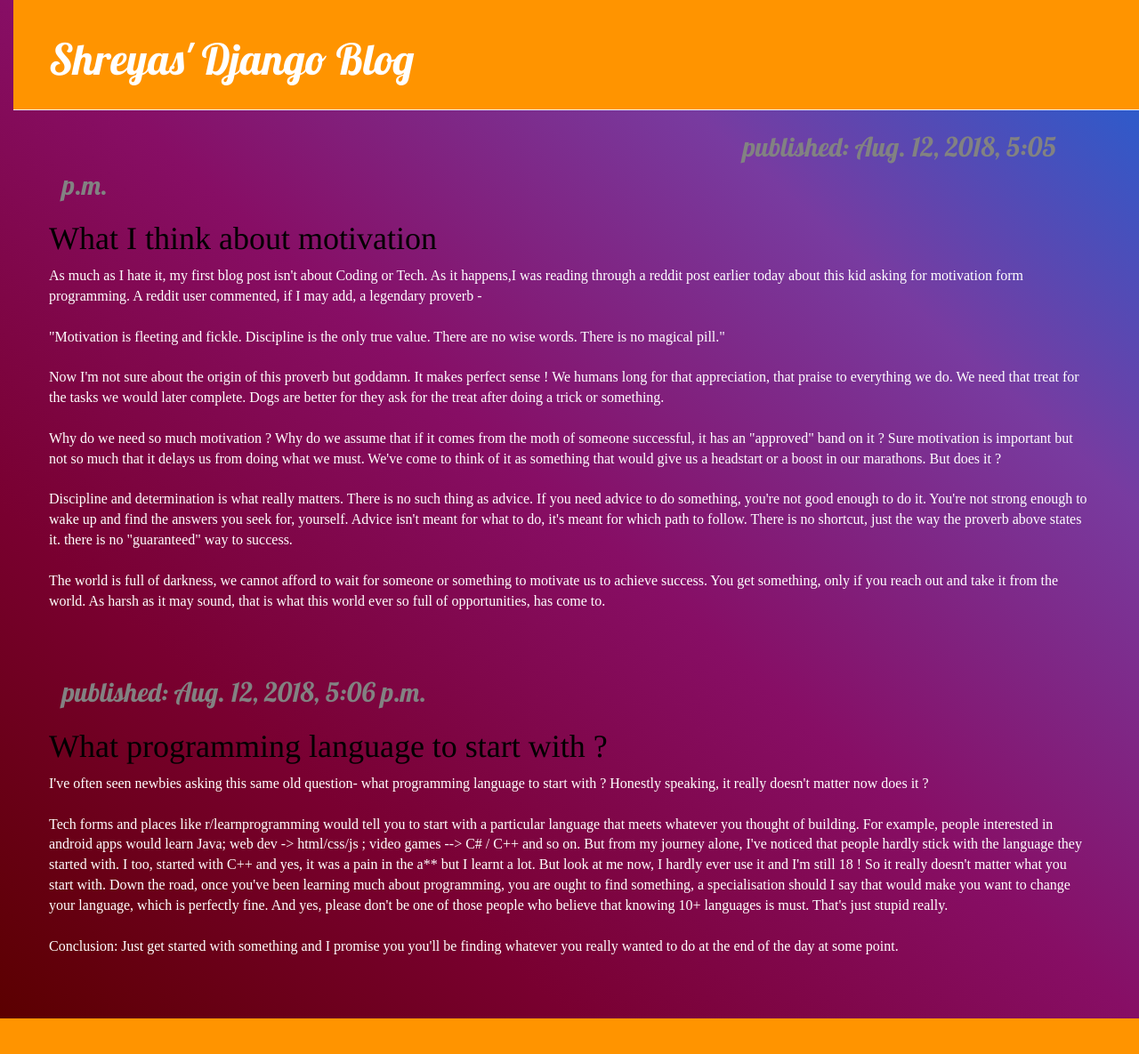
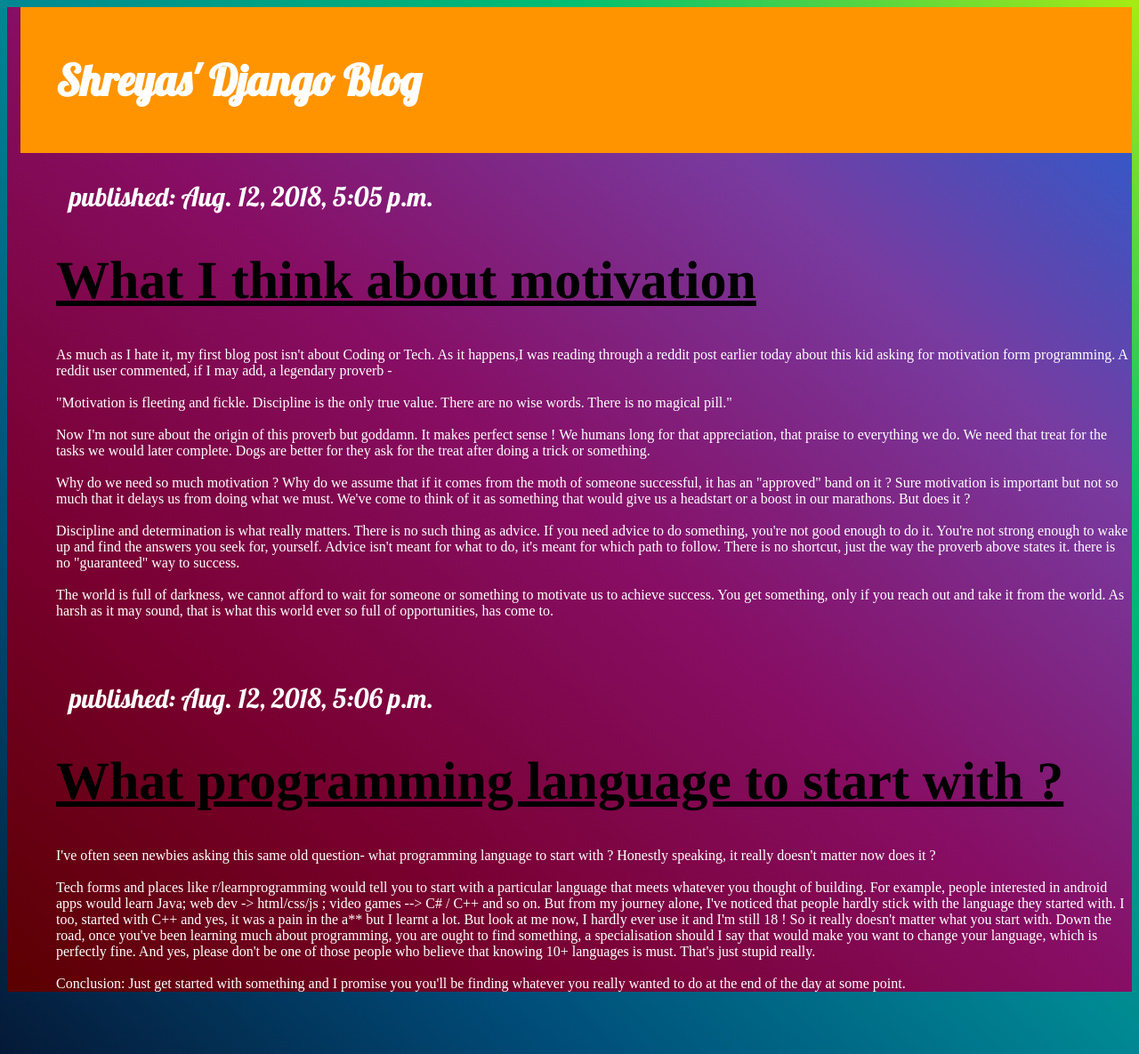
Before and after one commit to shreybs/DjangoBlog, a Django app: page / in a window 1280 px wide. Shown: the whole page at 89% size. Before the commit the page ends 1145 px from the top, so only its background shows below. Run offline with Django 3.2, Linux system fonts and the light colour scheme; data comes from the database, SQL or seed files in the repository; some libraries are stand-ins or nearby versions.

Commit message:
Some more CSS

```diff
--- a/blogTool/templates/blog/post_list.html
+++ b/blogTool/templates/blog/post_list.html
@@ -2,8 +2,7 @@
 <html>
     <head>
         <title>A Django blog</title>
-        <link rel="stylesheet" href="//maxcdn.bootstrapcdn.com/bootstrap/3.2.0/css/bootstrap.min.css">
-        <link rel="stylesheet" href="//maxcdn.bootstrapcdn.com/bootstrap/3.2.0/css/bootstrap-theme.min.css">
+
         <link rel="stylesheet" href="{% static 'css/blog.css' %}">
         <link href="//fonts.googleapis.com/css?family=Lobster&subset=latin,latin-ext" rel="stylesheet" type="text/css">
 
--- a/myBLOG/static/css/blog.css
+++ b/myBLOG/static/css/blog.css
@@ -23,7 +23,7 @@ h1, h2, h3, h4 {
 }
 
 .date {
-    color: #828282;
+    color: #ffffff;
 }
 
 .save {
```
